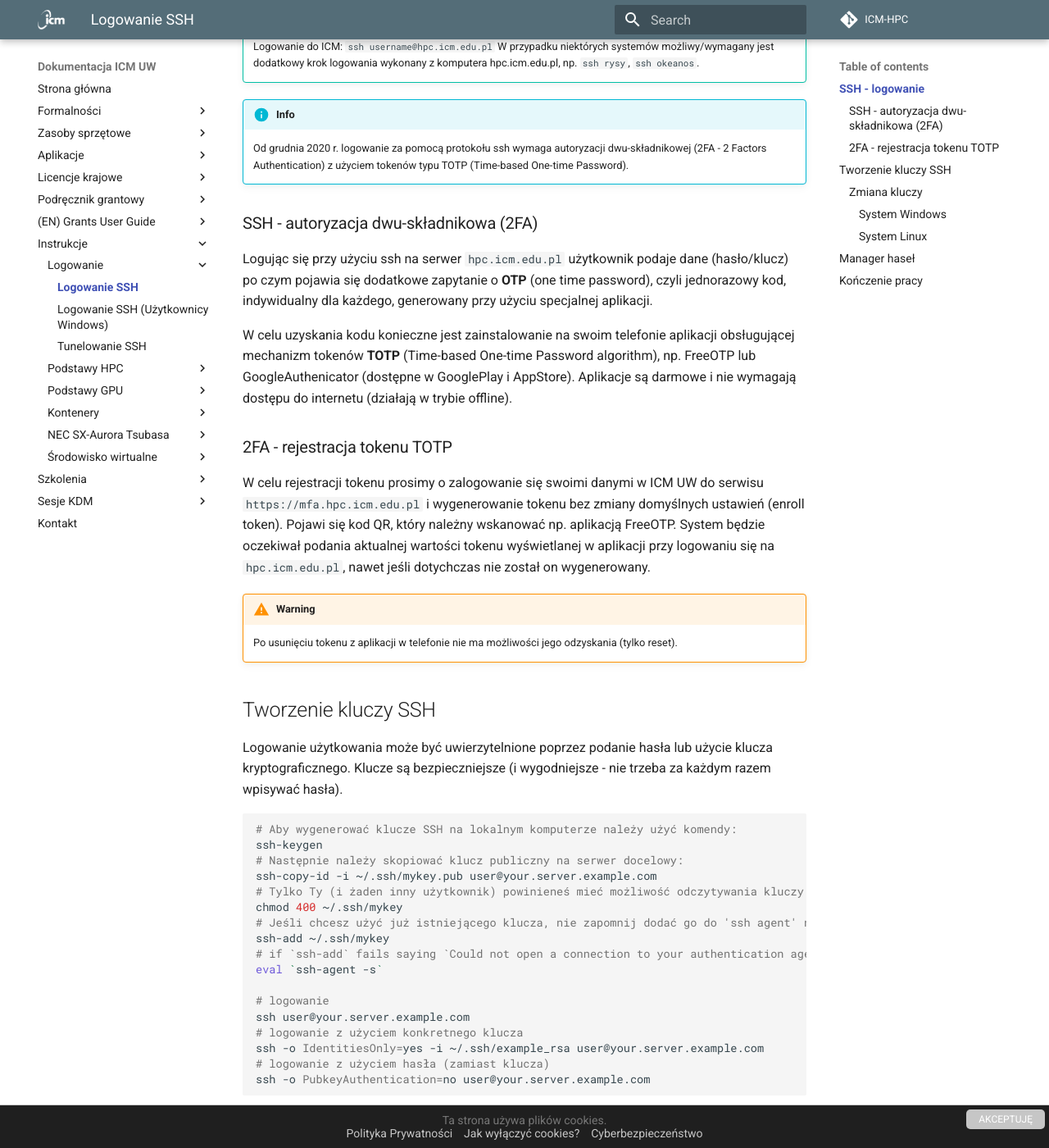
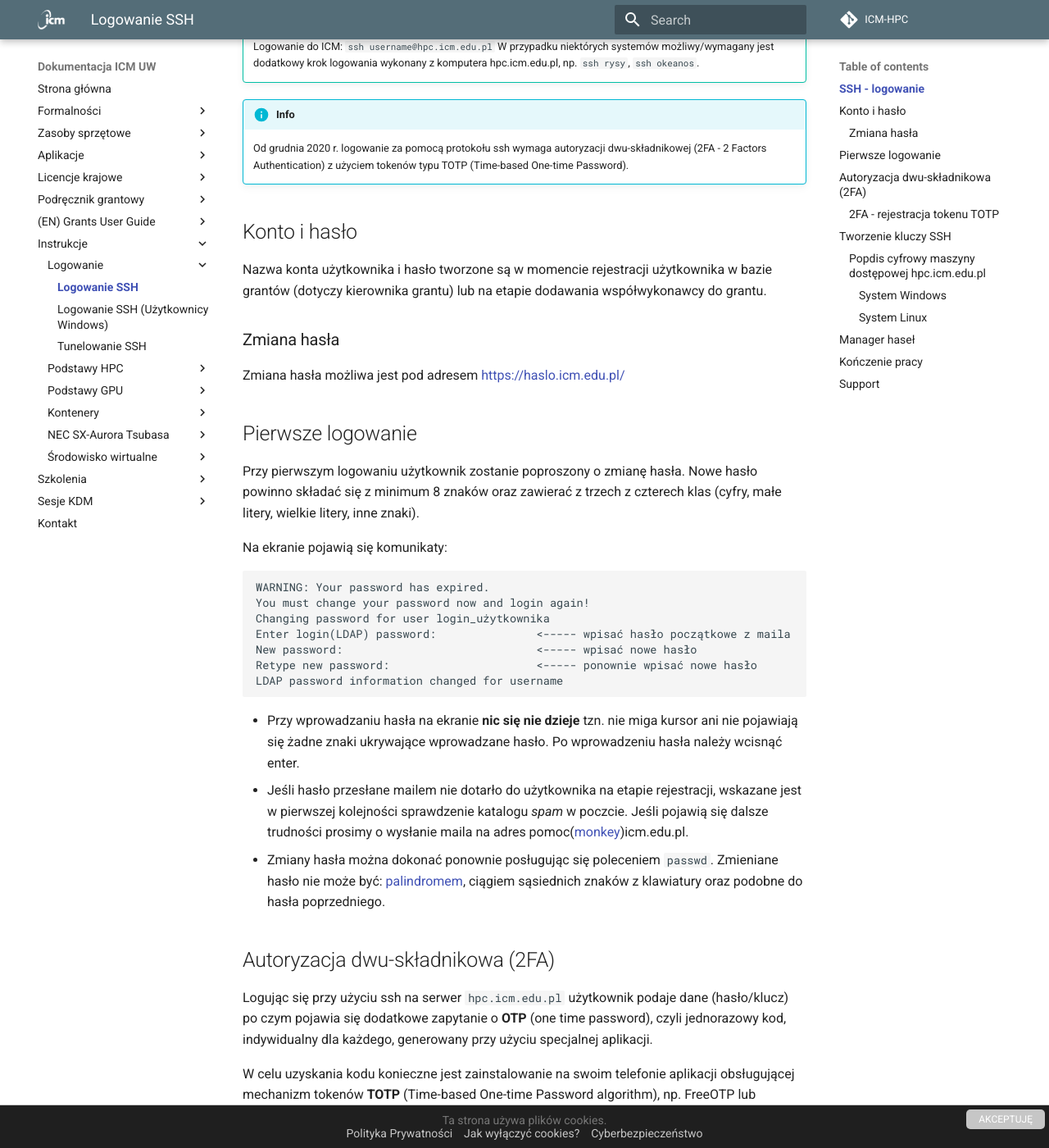
Before and after one commit to kubajal/hpc-docs, an MkDocs documentation site: the page built from docs/Tutorials/Logowanie/ssh.md, in a window 1280 px wide and 1400 px high, scrolled down 238 px. Shown: the whole window at 82% size. Built offline with MkDocs 1.6.1 and Material for MkDocs 9.7.7, drawn with Linux system fonts in a browser that asks for light colours; some of the changed text lies outside the part shown.

Commit message:
logowanie v2

````diff
--- a/docs/Tutorials/Logowanie/ssh.md
+++ b/docs/Tutorials/Logowanie/ssh.md
@@ -13,7 +13,39 @@ draft: false
 !!! Info
     Od grudnia 2020 r. logowanie za pomocą protokołu ssh wymaga autoryzacji dwu-składnikowej (2FA - 2 Factors Authentication) z użyciem tokenów typu TOTP (Time-based One-time Password).
 
-### SSH - autoryzacja dwu-składnikowa (2FA)
+## Konto i hasło
+
+Nazwa konta użytkownika i hasło tworzone są w momencie rejestracji użytkownika w bazie grantów (dotyczy kierownika grantu) lub na etapie dodawania współwykonawcy do grantu.
+
+### Zmiana hasła
+
+Zmiana hasła możliwa jest pod adresem <https://haslo.icm.edu.pl/>
+
+## Pierwsze logowanie
+
+Przy pierwszym logowaniu użytkownik zostanie poproszony o zmianę hasła. Nowe hasło powinno składać się z minimum 8 znaków oraz zawierać z trzech z czterech klas (cyfry, małe litery, wielkie litery, inne znaki).
+
+Na ekranie pojawią się komunikaty:
+
+```.txt
+WARNING: Your password has expired.
+You must change your password now and login again!
+Changing password for user login_użytkownika
+Enter login(LDAP) password:               <----- wpisać hasło początkowe z maila
+New password:                             <----- wpisać nowe hasło
+Retype new password:                      <----- ponownie wpisać nowe hasło
+LDAP password information changed for username
+```
+
+- Przy wprowadzaniu hasła na ekranie **nic się nie dzieje** tzn. nie miga kursor ani nie pojawiają się żadne znaki ukrywające wprowadzane hasło.
+Po wprowadzeniu hasła należy wcisnąć enter.
+- Jeśli hasło przesłane mailem nie dotarło do użytkownika na etapie rejestracji,
+wskazane jest w pierwszej kolejności sprawdzenie katalogu *spam* w poczcie.
+Jeśli pojawią się dalsze trudności prosimy o wysłanie maila na adres pomoc([monkey](https://en.wikipedia.org/wiki/At_sign#Names_in_other_languages))icm.edu.pl.
+- Zmiany hasła można dokonać ponownie posługując się poleceniem `passwd`.
+Zmieniane hasło nie może być: [palindromem](http://pl.wikipedia.org/wiki/Palindrom), ciągiem sąsiednich znaków z klawiatury oraz podobne do hasła poprzedniego.
+
+## Autoryzacja dwu-składnikowa (2FA)
 
 Logując się przy użyciu ssh na serwer `hpc.icm.edu.pl` użytkownik podaje dane (hasło/klucz) po czym pojawia się dodatkowe zapytanie o **OTP** (one time password), czyli jednorazowy kod, indywidualny dla każdego, generowany przy użyciu specjalnej aplikacji.
 
@@ -51,14 +86,29 @@ ssh -o IdentitiesOnly=yes -i ~/.ssh/example_rsa user@your.server.example.com
 ssh -o PubkeyAuthentication=no user@your.server.example.com
 ```
 
-### Zmiana kluczy
+### Popdis cyfrowy maszyny dostępowej hpc.icm.edu.pl
+
+Podczas logowania komputer użytkownika upewnia się czy łączy się z autoryzowaną maszyną `hpc.icm.edu.pl`.
+W tym celu sprawdzany jest [odcisk klucza kryptograficznego](https://en.wikipedia.org/wiki/Public_key_fingerprint) maszyny dostępowej.
+Przy pierwszym połączeniu należy zgodzić się na dodanie `hpc.icm.edu.pl` do listy *znajomych*.
+
+```.txt
+ssh username@hpc.icm.edu.pl
+The authenticity of host 'hpc.icm.edu.pl (2001:6a0:2001:2321::79)' can't be established.
+ECDSA key fingerprint is SHA256:KGMfnzeNErKlS8J/MYOBsnFKFl95VJ+BFm4FAYwKV6A.
+Are you sure you want to continue connecting (yes/no/[fingerprint])? yes
+Warning: Permanently added 'hpc.icm.edu.pl' (ECDSA) to the list of known hosts.
+OTP:
+```
+
+Poniżej przedstawiona jest procedura usunięca starego odcisku klucza.
 
 #### System Windows
 
 Należy uruchomić program `regedit` (systemowa aplikacja w Windows).
 Następnie w panelu po lewej stronie wyszukać w drzewie wpis:
 
-```.sh
+```.txt
 HKEY_CURRENT_USER\Software\UserName\PuTTY\SshHostKeys
 ```
 
@@ -77,7 +127,7 @@ ssh-keygen -f $HOME/.ssh/known_hosts -R hpc.icm.edu.pl
 Program [pass](https://www.passwordstore.org/) jest menadżerem haseł umożliwiającym użytkownikom linux'a bezpieczne przechowywanie haseł na lokalnym komputerze.
 Przykładowo:
 
-```.sh
+```.txt
 $ pass zdalne_komputery/icm -c
 Copied zdalne_komputery/icm to clipboard. Will clear in 45 seconds.
 ```
@@ -86,3 +136,10 @@ Copied zdalne_komputery/icm to clipboard. Will clear in 45 seconds.
 
 Po skończeniu pracy należy się wylogować poleceniem `exit` lub `logout`
 lub kombinacją klawiszy `Ctrl+D`.
+
+## Support
+
+Wsparcie użytkowników i obsługa grantów obliczeniowych:
+
+- E-mail: pomoc([monkey](https://en.wikipedia.org/wiki/At_sign#Names_in_other_languages))icm.edu.pl
+- Telefonicznie: +48 22 8749 200
````
Also changed, not shown: other parts of docs/Tutorials/Logowanie/ssh.md (+5 -2 lines).
